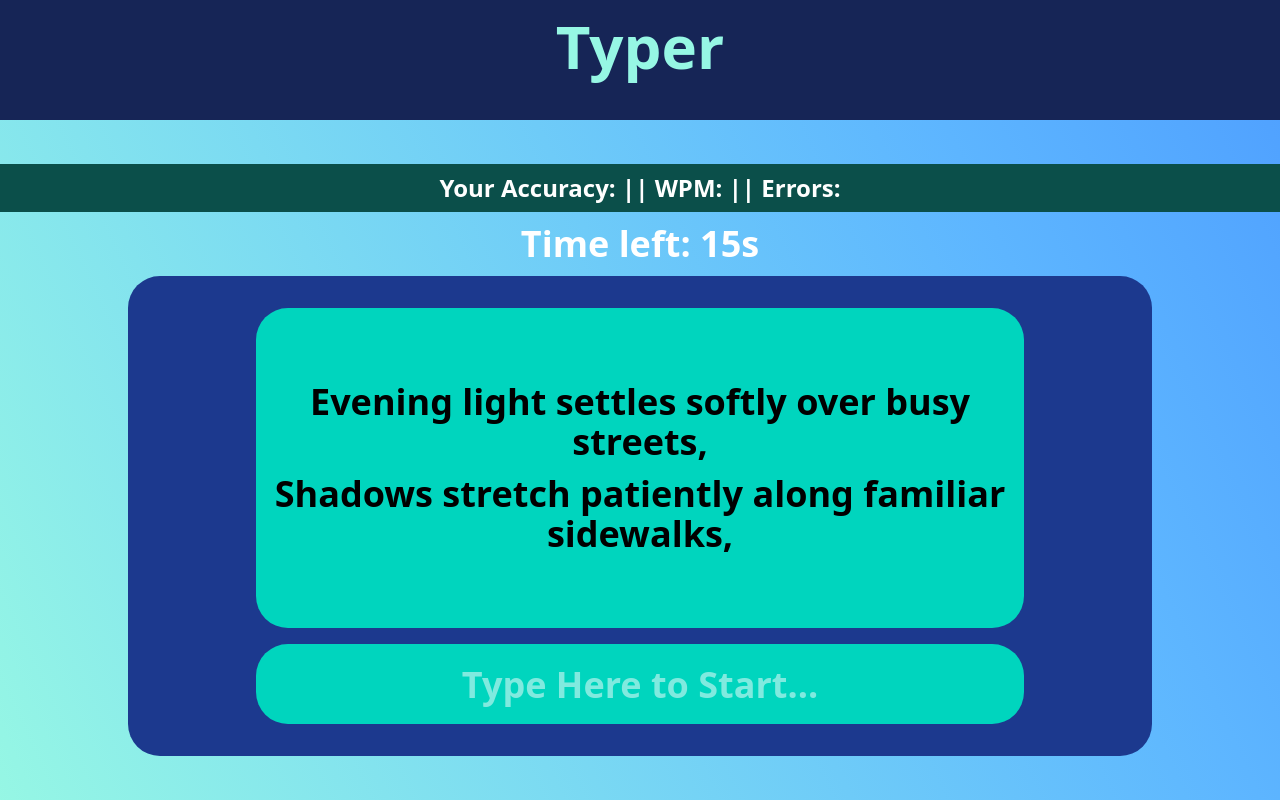
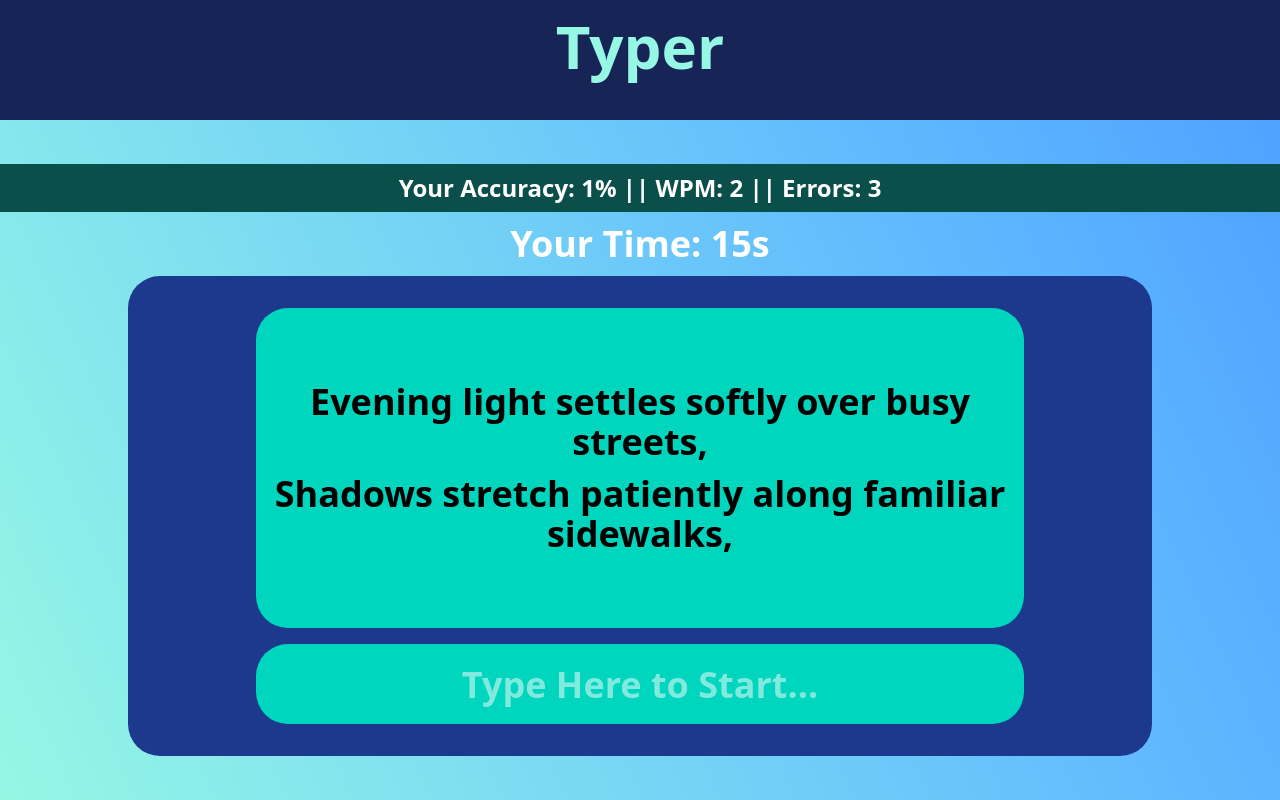
Before and after one commit to lucky-KRMU/Typer, a React (Vite) app: page / in a window 1280 px wide. Built offline with nearby package versions, Linux system fonts and the light colour scheme.

Commit message:
inclucate useAccuracy

```diff
--- a/src/Components/Hero/Hero.jsx
+++ b/src/Components/Hero/Hero.jsx
@@ -1,5 +1,6 @@
 import { React, useState, useEffect } from 'react';
-import Report from "../Report/Report"
+import Report from "../Report/Report";
+import useAccuracy from '../../Hooks/useAccuracy';
 
 
 // Component for typing area (input field) for taking the input from the user.
@@ -19,12 +20,13 @@ function Hero(HeroObj) {
     let [sentencesArray, setSentencesArray] = useState([]); // state variable to store the input from the use to check it's accuracy later on
 
     let [wpmText, setWpmText] = useState(15); // the initial typing time set
-    let [timerPrefix, setTimerPrefix] = useState('Time left: ');
 
     let [typeArea, setTypeArea] = useState(''); // the state variable store the typing area text
 
     let [firstKey, setFirstKey] = useState(true); // checking for the first key
     let [timeOut, setTimeOut] = useState(false); // state variable to check the time out
+
+    let [report, setReport] = useState([1,2,3]);
 
 
 
@@ -43,6 +45,7 @@ function Hero(HeroObj) {
             const timer = setTimeout(()=>{  // start the setTimeout function
                 setTimeOut(true); // setting the timeout to be true
                 setWpmText(0);
+                setReport(useAccuracy(lines, sentencesArray, 15));
             }, 15000);
 
             const timeUpdater = setInterval(()=>{   // starting the interval function to update the time left
@@ -92,8 +95,8 @@ function Hero(HeroObj) {
     return (
         <>
             <div className='h-[85vh]   bg-linear-65 from-teal-200 to-blue-400 flex flex-col justify-center items-center'>
-                <Report></Report>
-                <p className="text-center p-3 text-white font-bold text-4xl">{timerPrefix} {wpmText}s</p>
+                <Report accuracy={report[0]} errors={report[2]} wpm={report[1]} />
+                <p className="text-center p-3 text-white font-bold text-4xl">Your Time: {wpmText}s</p>
                 <div id="text-card" className='h-[60vh] w-[80vw] bg-blue-900 rounded-4xl flex flex-col gap-4 justify-center items-center'>
                     <div id="typing-text" className="h-[40vh] w-[60vw] bg-teal-400 rounded-4xl text-4xl text-center flex flex-col items-center justify-center gap-3 font-semibold ">
                         <div id="line-1">{lineOne}</div>
--- a/src/Components/Report/Report.jsx
+++ b/src/Components/Report/Report.jsx
@@ -3,7 +3,7 @@ import React from 'react';
 function Report(report) {
   return (
     <>
-    <h3 className='text-center bg-teal-900 w-full text-white font-bold text-2xl p-2'>Your Accuracy: {report.accuracy} || WPM: {report.wpm} || Errors: {report.errors}</h3>
+    <h3 className='text-center bg-teal-900 w-full text-white font-bold text-2xl p-2'>Your Accuracy: {report.accuracy}% || WPM: {report.wpm} || Errors: {report.errors}</h3>
     </>
   )
 };
```
